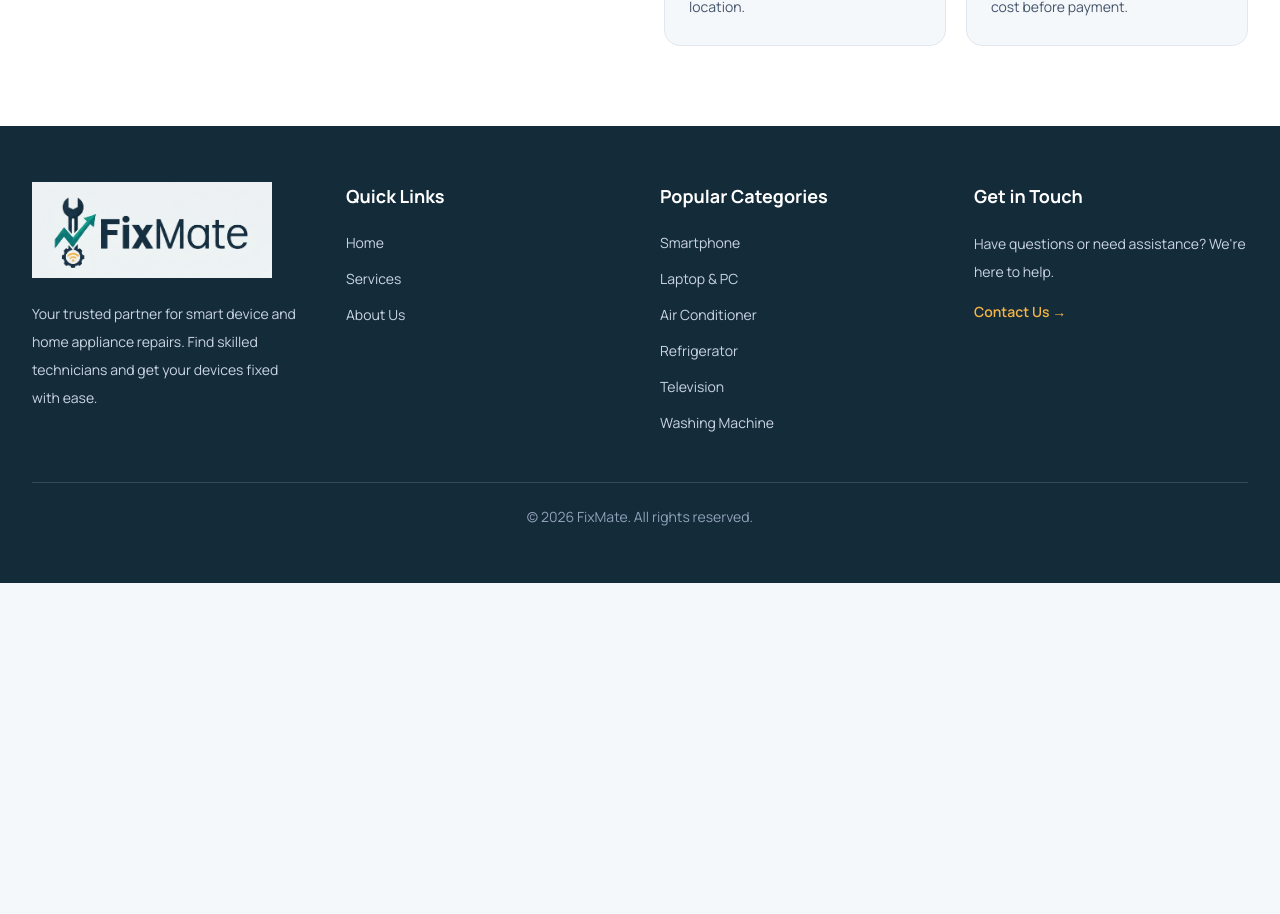
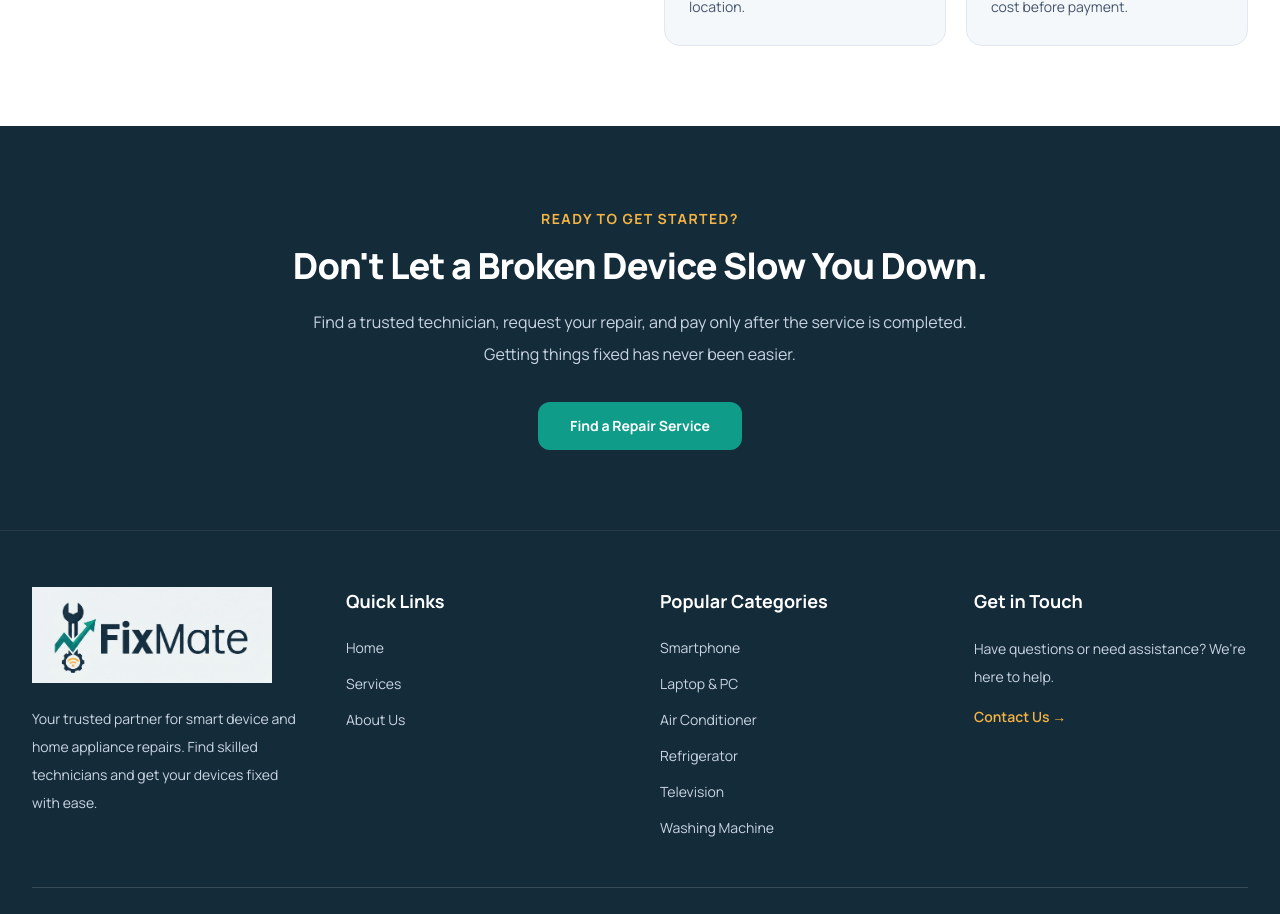
Before and after one commit to Aabidh351/fixmate, a Next.js app: page / in a window 1280 px wide. Shown: the part 2980-3894 px from the top of the page. Before the commit the page ends 3563 px from the top, so only its background shows below. Built offline with nearby package versions, Linux system fonts and the light colour scheme; no server answers.

Commit message:
Added CTA Section

```diff
--- a/app/page.tsx
+++ b/app/page.tsx
@@ -1,3 +1,4 @@
+import CTA from "@/components/home/CTA";
 import FeaturedServices from "@/components/home/FeaturedServices";
 import Hero from "@/components/home/Hero";
 import HowItWorks from "@/components/home/HowItWorks";
@@ -13,6 +14,8 @@ export default function Home() {
       <HowItWorks/>
       <PopularCategories/>
       <WhyChooseUs/>
+      <CTA/>
+      <hr/>
     </div>
   );
 }
--- /dev/null
+++ b/components/home/CTA.tsx
@@ -0,0 +1,31 @@
+
+import Link from "next/link";
+
+export default function CTA() {
+  return (
+    <section className="bg-secondary px-4 py-20 sm:px-6 lg:px-8">
+      <div className="mx-auto max-w-4xl text-center">
+        <span className="text-sm font-bold uppercase tracking-widest text-accent">
+          Ready to Get Started?
+        </span>
+
+        <h2 className="mt-4 text-3xl font-extrabold tracking-tight text-white sm:text-4xl">
+          Don&apos;t Let a Broken Device Slow You Down.
+        </h2>
+
+        <p className="mx-auto mt-5 max-w-2xl leading-8 text-slate-300">
+          Find a trusted technician, request your repair, and pay only after
+          the service is completed. Getting things fixed has never been easier.
+        </p>
+
+        <Link
+          href="/services"
+          className="mt-8 inline-flex items-center justify-center rounded-xl bg-primary px-8 py-3.5 text-sm font-bold text-white transition-colors hover:bg-primary/90"
+        >
+          Find a Repair Service
+        </Link>
+      </div>
+
+    </section>
+  );
+}
```
